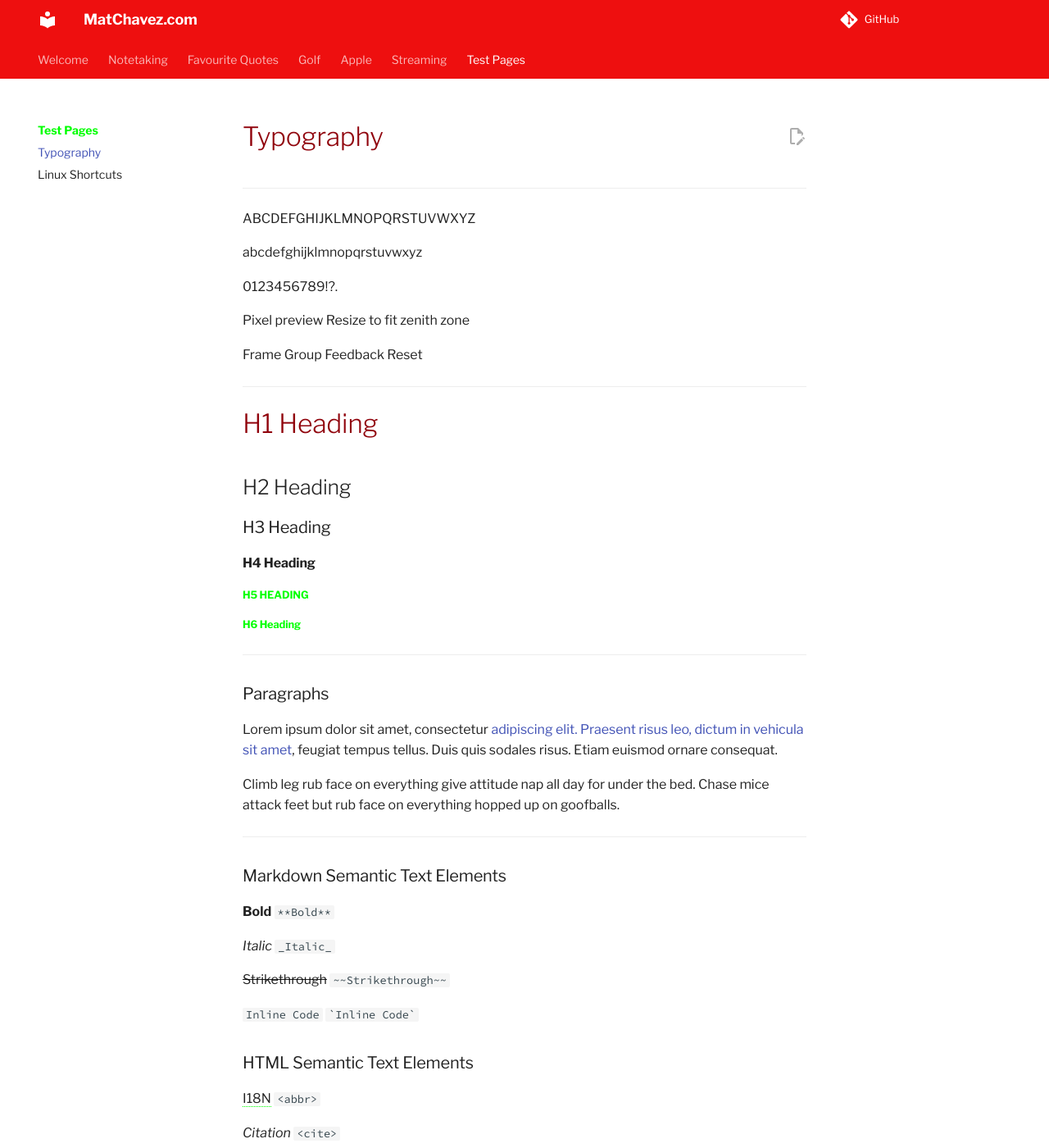
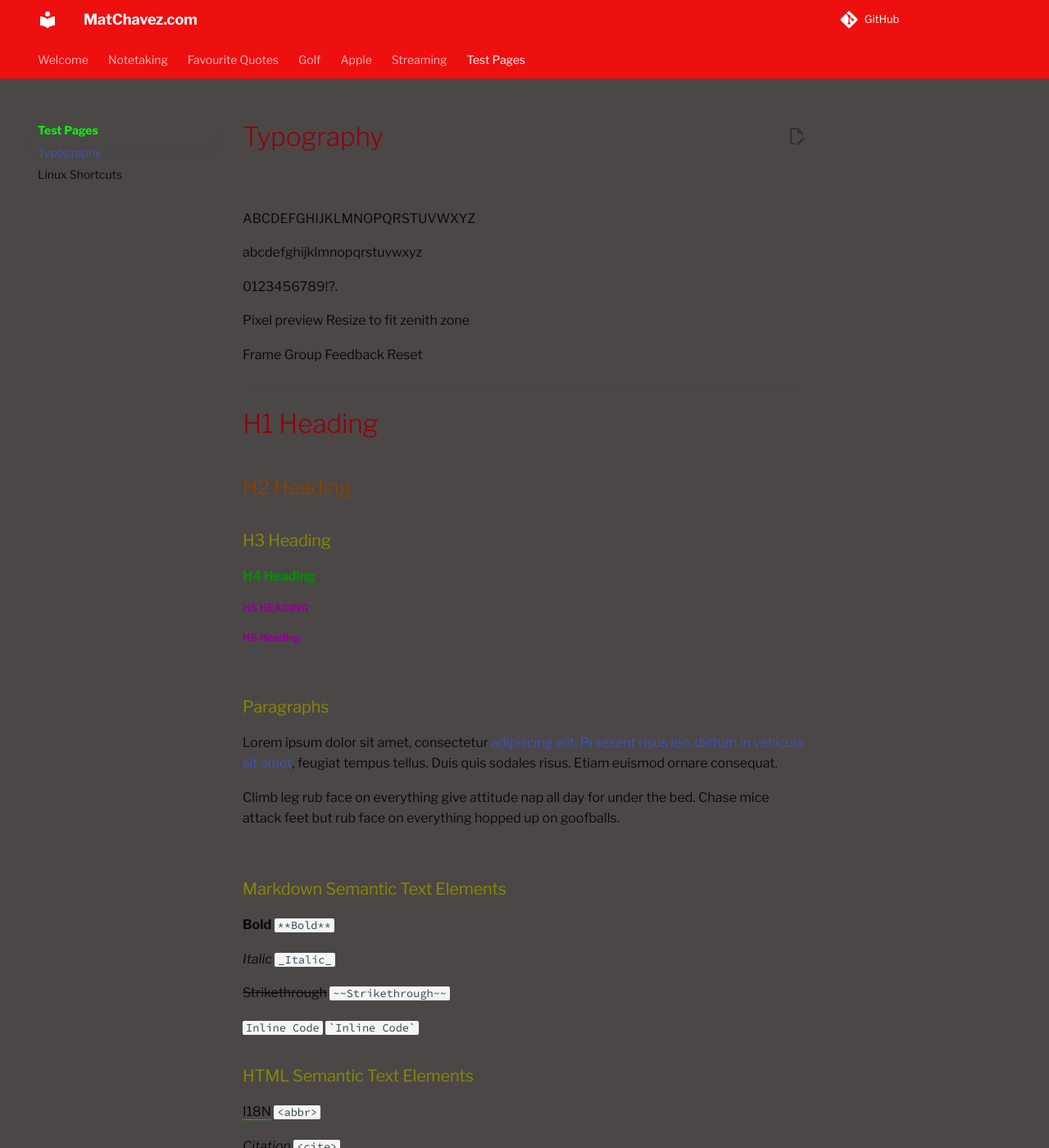
Before and after one commit to matchavez/matchavez.github.io, an MkDocs documentation site: the page built from docs/typography.md, in a window 1280 px wide and 1400 px high. Shown: the whole window at 82% size. Built offline with MkDocs 1.6.1 and Material for MkDocs 9.7.7, drawn with Linux system fonts in a browser that asks for light colours; emoji names are drawn with the system emoji font; comment, search, counter and statistics services are not loaded.

Commit message:
Update extra.css

```diff
--- a/docs/stylesheets/extra.css
+++ b/docs/stylesheets/extra.css
@@ -2,8 +2,14 @@
   --md-primary-fg-color:        #EE0F0F;
   --md-primary-fg-color--light: #ECB7B7;
   --md-primary-fg-color--dark:  #90030C;
+  --md-default-bg-color: #4b4747;
+  --md-default-bg-color--light: #ffffffb3;
+  --md-default-bg-color--lighter: #ffffff4d;
+  --md-default-bg-color--lightest: #ffffff1f;
+  --md-default-fg-color: #000000de;
   --md-default-fg-color--light: #0F0;
-
+  --md-default-fg-color--lighter: #00000052;
+  --md-default-fg-color--lightest: #00000012;
 
   .md-typeset h1 {
     color: #90030C !important;
@@ -12,4 +18,39 @@
     margin:0 0 1.25em
   }
 
+  .md-typeset h2 {
+    color: #884400;
+    font-size: 1.5625em;
+    line-height: 1.4;
+    margin: 1.6em 0 .64em;
+    }
+
+.md-typeset h3 {
+  color: #888800;
+  font-size: 1.25em;
+  font-weight: 400;
+  letter-spacing: -.01em;
+  line-height: 1.5;
+  margin: 1.6em 0 .8em;
 }
+
+.md-typeset h4 {
+  color: #008f00;
+  font-weight: 700;
+  letter-spacing: -.01em;
+  margin: 1em 0;
+  }
+
+  .md-typeset h5 {
+    color: #00f;
+    text-transform: uppercase;
+    }
+
+    .md-typeset h5, .md-typeset h6 {
+      color: #8f008f;
+      font-size: .8em;
+      font-weight: 700;
+      letter-spacing: -.01em;
+      margin: 1.25em 0;
+      }
+}
```
